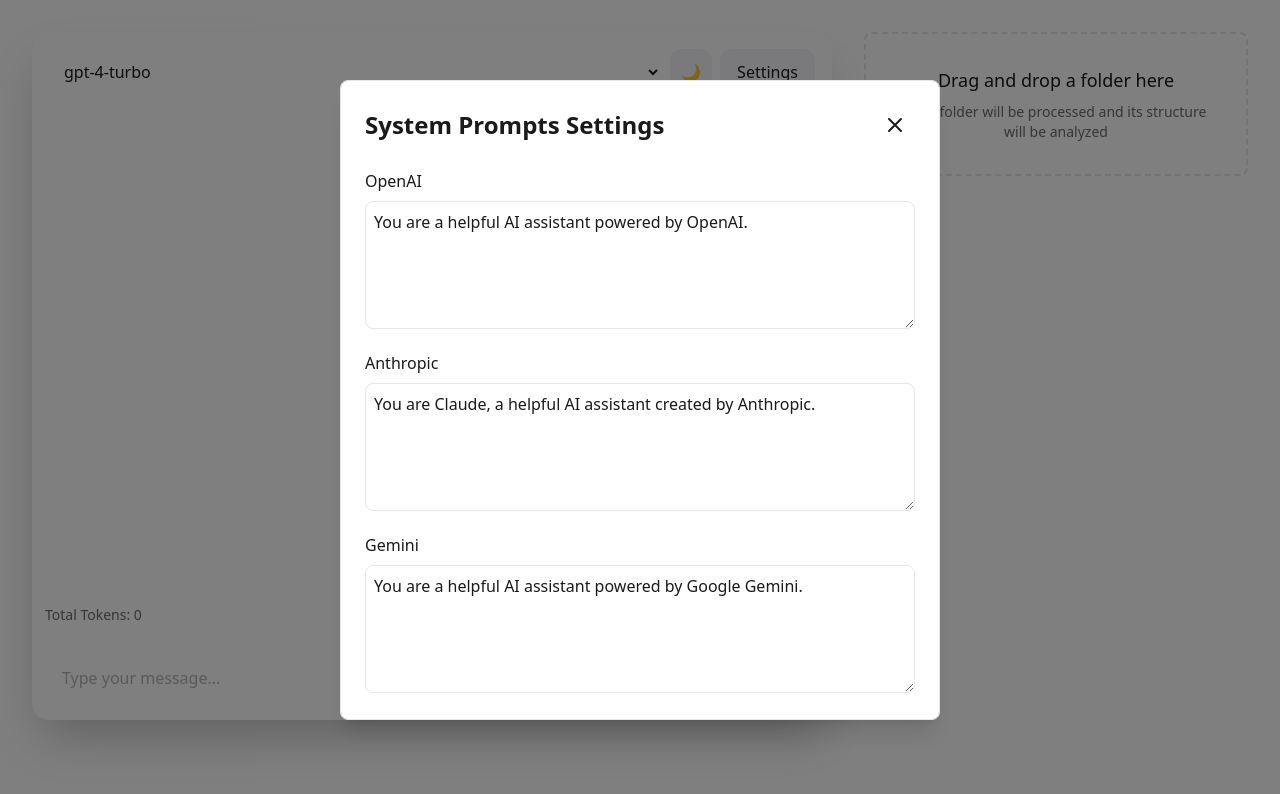
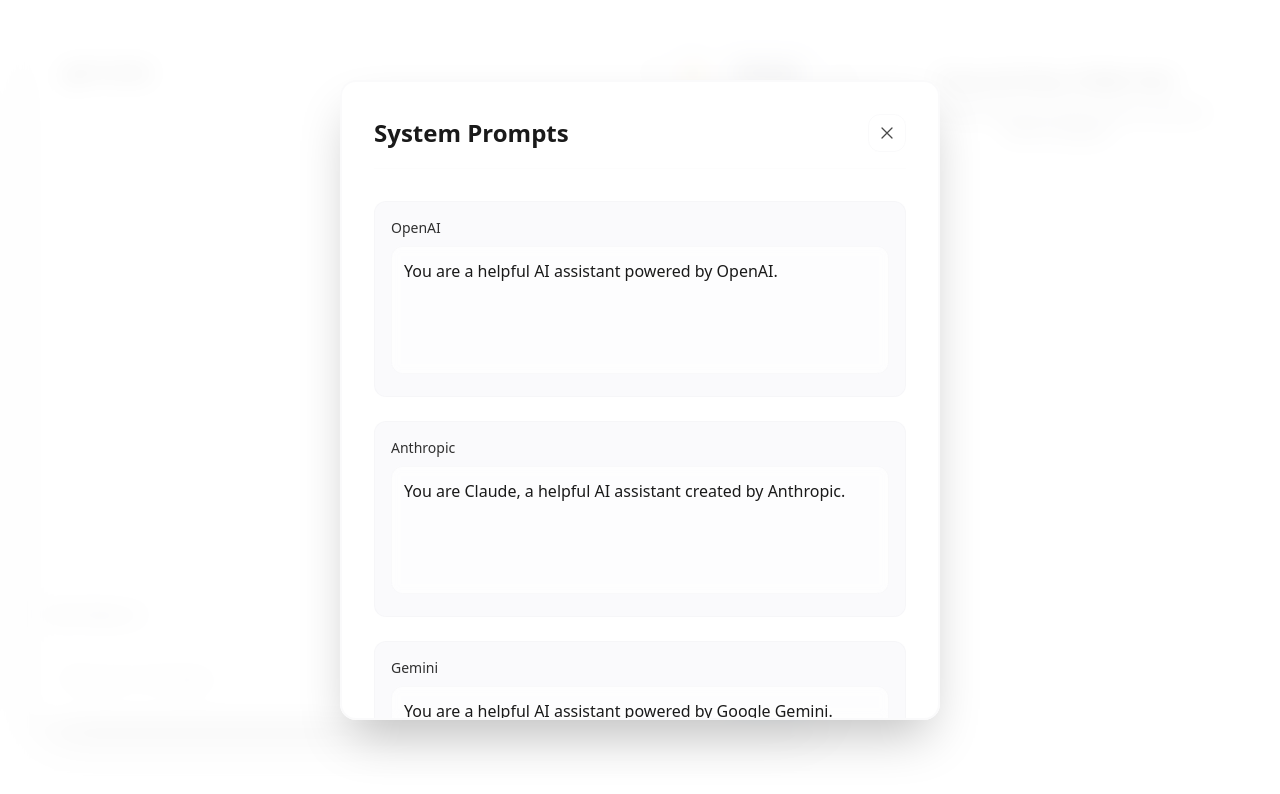
Before and after one commit to dreamz1e/llm-comparison-prototype, a Next.js app: page / in a window 1280 px wide. Both pictures are taken after a click on the button "Settings". Shown: the top 794 px of the page. Built offline with nearby package versions, Linux system fonts and the light colour scheme.

Commit message:
further improvements for dark mode and settings tab

```diff
--- a/src/components/Settings.tsx
+++ b/src/components/Settings.tsx
@@ -1,5 +1,6 @@
 import { useState } from 'react';
 import { SystemPrompts } from '@/types/messages';
+import { useAutoHeight } from '@/hooks/useAutoHeight';
 
 interface SettingsProps {
   isOpen: boolean;
@@ -10,65 +11,80 @@
 
 export default function Settings({ isOpen, onClose, systemPrompts, onSave }: SettingsProps) {
   const [prompts, setPrompts] = useState<SystemPrompts>(systemPrompts);
+  const { textareaRef, adjustHeight } = useAutoHeight();
 
   const handleSave = () => {
     onSave(prompts);
     onClose();
   };
 
+  const handleTextareaChange = (e: React.ChangeEvent<HTMLTextAreaElement>, provider: string) => {
+    setPrompts(prev => ({...prev, [provider]: e.target.value}));
+    adjustHeight();
+  };
+
   if (!isOpen) return null;
 
   return (
-    <div className="fixed inset-0 bg-black/50 flex items-center justify-center">
-      <div className="bg-chat-bg p-6 rounded-lg w-[600px] max-h-[80vh] overflow-y-auto border border-border-color shadow-xl">
-        <div className="flex justify-between items-center mb-6">
-          <h2 className="text-2xl font-bold text-foreground">System Prompts Settings</h2>
+    <div className="fixed inset-0 bg-background/80 backdrop-blur-md flex items-center justify-center transition-all duration-200">
+      <div className="bg-chat-bg/90 backdrop-blur-xl p-8 rounded-2xl w-[600px] max-h-[80vh] overflow-y-auto
+                    border-2 border-border-color/20 shadow-2xl">
+        <div className="flex justify-between items-center mb-8 pb-4 border-b border-border-color/10">
+          <h2 className="text-2xl font-semibold text-foreground">System Prompts</h2>
           <button
             onClick={onClose}
-            className="p-2 hover:bg-chat-message-bg rounded-lg text-foreground"
+            className="p-2 hover:bg-chat-message-bg/80 rounded-xl text-foreground/80 hover:text-foreground
+                     transition-all duration-200 border border-border-color/20"
             aria-label="Close settings"
           >
             <svg
               xmlns="http://www.w3.org/2000/svg"
-              className="h-6 w-6"
+              className="h-5 w-5"
               fill="none"
               viewBox="0 0 24 24"
               stroke="currentColor"
             >
-              <path
-                strokeLinecap="round"
-                strokeLinejoin="round"
-                strokeWidth={2}
-                d="M6 18L18 6M6 6l12 12"
-              />
+              <path strokeLinecap="round" strokeLinejoin="round" strokeWidth={1.5} d="M6 18L18 6M6 6l12 12" />
             </svg>
           </button>
         </div>
 
+        <div className="space-y-6">
           {Object.entries(prompts).map(([provider, prompt]) => (
-          <div key={provider} className="mb-4">
-            <label className="block text-foreground font-medium mb-2">{provider}</label>
+            <div key={provider} className="group p-4 rounded-xl border border-border-color/20
+                                        bg-chat-message-bg/40 backdrop-blur-sm">
+              <label className="block text-foreground/90 font-medium mb-2 text-sm">{provider}</label>
               <textarea
+                ref={textareaRef}
                 value={prompt}
-              onChange={(e) => setPrompts(prev => ({...prev, [provider]: e.target.value}))}
-              className="w-full h-32 p-2 border rounded-lg bg-textarea-bg text-textarea-text border-border-color"
+                onChange={(e) => handleTextareaChange(e, provider)}
+                className="w-full min-h-[8rem] p-3 rounded-xl bg-input-bg/80 text-input-text
+                         border border-border-color/20 placeholder-text-secondary/50
+                         backdrop-blur-sm focus:ring-2 focus:ring-accent-primary/20
+                         focus:border-accent-primary/20 transition-all duration-200
+                         resize-none overflow-hidden"
                 placeholder={`Enter system prompt for ${provider}...`}
               />
             </div>
           ))}
+        </div>
 
-        <div className="flex justify-end gap-2 mt-4">
+        <div className="flex justify-end gap-3 mt-8 pt-4 border-t border-border-color/10">
           <button
             onClick={onClose}
-            className="px-4 py-2 bg-chat-message-bg text-foreground rounded-lg hover:opacity-80 border border-border-color"
+            className="px-5 py-2.5 bg-chat-message-bg/80 text-foreground rounded-xl
+                     hover:bg-chat-message-bg transition-all duration-200
+                     border border-border-color/20 backdrop-blur-sm"
           >
             Cancel
           </button>
           <button
             onClick={handleSave}
-            className="px-4 py-2 bg-blue-500 text-white rounded-lg hover:bg-blue-600"
+            className="px-5 py-2.5 bg-accent-primary text-white rounded-xl
+                     hover:bg-accent-primary/90 transition-all duration-200 font-medium
+                     border border-white/10"
           >
-            Save
+            Save Changes
           </button>
         </div>
       </div>
--- /dev/null
+++ b/src/hooks/useAutoHeight.ts
@@ -0,0 +1,19 @@
+import { useEffect, useRef } from 'react';
+
+export const useAutoHeight = () => {
+  const textareaRef = useRef<HTMLTextAreaElement>(null);
+
+  const adjustHeight = () => {
+    const textarea = textareaRef.current;
+    if (textarea) {
+      textarea.style.height = 'auto';
+      textarea.style.height = `${textarea.scrollHeight}px`;
+    }
+  };
+
+  useEffect(() => {
+    adjustHeight();
+  }, []);
+
+  return { textareaRef, adjustHeight };
+};
```
Lines whose indentation alone changed are shown as unchanged.
